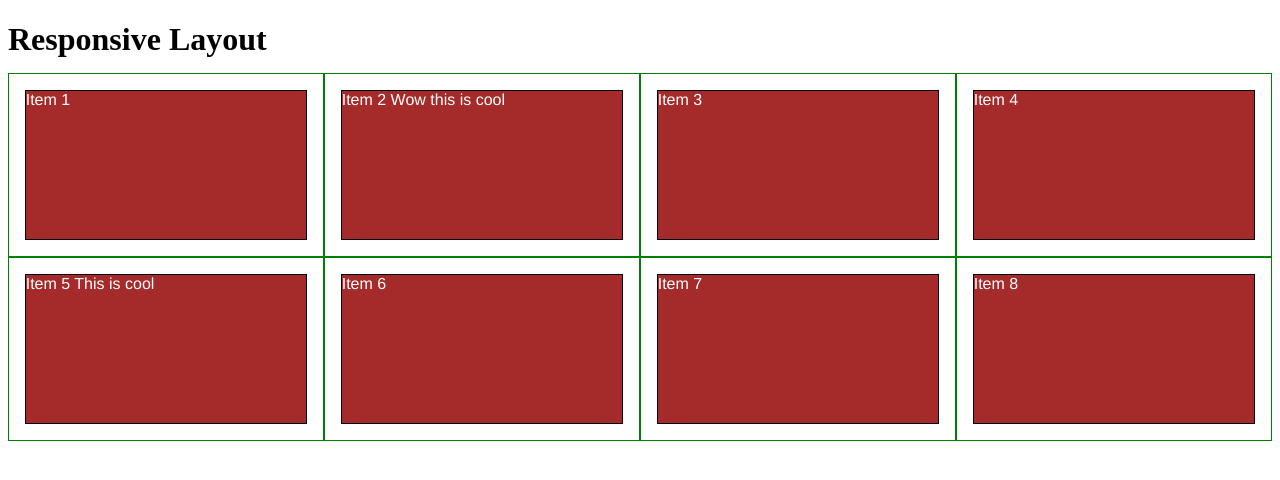
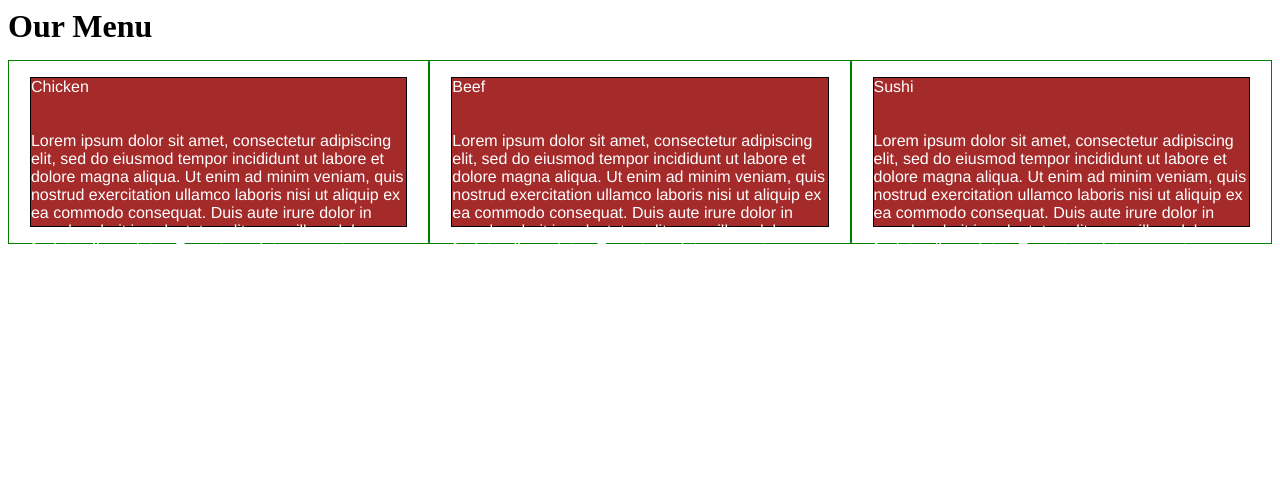
Before and after one commit to ilacin/module2-solution, a plain HTML site: page index.html in a window 1280 px wide. Drawn offline with Linux system fonts and the light colour scheme.

Commit message:
module 2 assignment coursera

```diff
--- a/index.html
+++ b/index.html
@@ -1,24 +1,23 @@
-<!DOCTYPE html>
+<DOCTYPE html>
   <html>
     <head>
       <meta charset="utf-8">
-<title>Responsive Layout</title>
+      <meta name="viewport" content="width=device-width, intial-scale=1">
+      <title>Menu</title>
       <link rel="stylesheet" href="css/style.css">
-
     </head>
       <body>
-<h1>Responsive Layout</h1>
+        <h1>Our Menu</h1>
 
+        <div class="container">
           <div class="row">
-  <div class="col-lg-3 col-md-6"><p>Item 1</p></div>
-  <div class="col-lg-3 col-md-6"><p>Item 2 Wow this is cool</p></div>
-  <div class="col-lg-3 col-md-6"><p>Item 3</p></div>
-  <div class="col-lg-3 col-md-6"><p>Item 4</p></div>
-  <div class="col-lg-3 col-md-6"><p>Item 5 This is cool</p></div>
-  <div class="col-lg-3 col-md-6"><p>Item 6</p></div>
-  <div class="col-lg-3 col-md-6"><p>Item 7</p></div>
-  <div class="col-lg-3 col-md-6"><p>Item 8</p></div>
+            <div class="col-lg-4 col-md-6 col-sm-12 pos"><p><span id="chicken">Chicken</span><br><br><br>Lorem ipsum dolor sit amet, consectetur adipiscing elit, sed do eiusmod tempor incididunt ut labore et dolore magna aliqua. Ut enim ad minim veniam, quis nostrud exercitation ullamco laboris nisi ut aliquip ex ea commodo consequat. Duis aute irure dolor in reprehenderit in voluptate velit esse cillum dolore eu fugiat nulla pariatur. Excepteur sint occaecat cupidatat non proident, sunt in culpa qui officia deserunt mollit anim id est laborum.</p></div>
+            <div class="col-lg-4 col-md-6 col-sm-12 pos"><p><span id="beef">Beef</span><br><br><br>Lorem ipsum dolor sit amet, consectetur adipiscing elit, sed do eiusmod tempor incididunt ut labore et dolore magna aliqua. Ut enim ad minim veniam, quis nostrud exercitation ullamco laboris nisi ut aliquip ex ea commodo consequat. Duis aute irure dolor in reprehenderit in voluptate velit esse cillum dolore eu fugiat nulla pariatur. Excepteur sint occaecat cupidatat non proident, sunt in culpa qui officia deserunt mollit anim id est laborum.</p></div>
+            <div class="col-lg-4 col-md-6 col-sm-12 pos"><p><span id="sushi">Sushi</span><br><br><br>Lorem ipsum dolor sit amet, consectetur adipiscing elit, sed do eiusmod tempor incididunt ut labore et dolore magna aliqua. Ut enim ad minim veniam, quis nostrud exercitation ullamco laboris nisi ut aliquip ex ea commodo consequat. Duis aute irure dolor in reprehenderit in voluptate velit esse cillum dolore eu fugiat nulla pariatur. Excepteur sint occaecat cupidatat non proident, sunt in culpa qui officia deserunt mollit anim id est laborum.</p></div>
+
 </div>
+</div>
+
 
       </body>
   </html>
```
Lines whose indentation alone changed are shown as unchanged.
